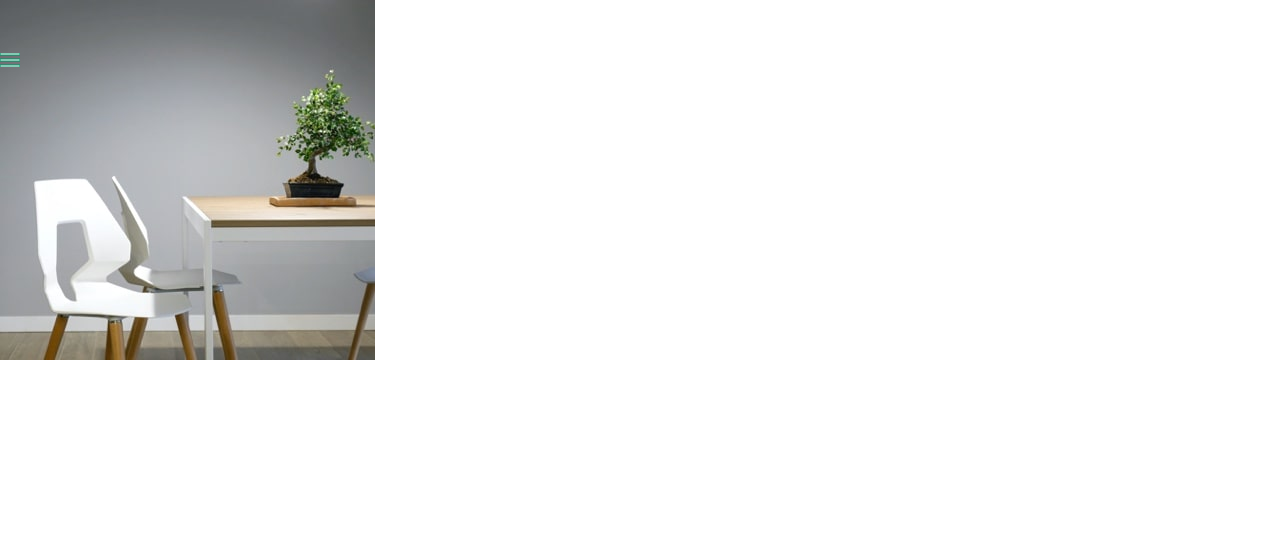
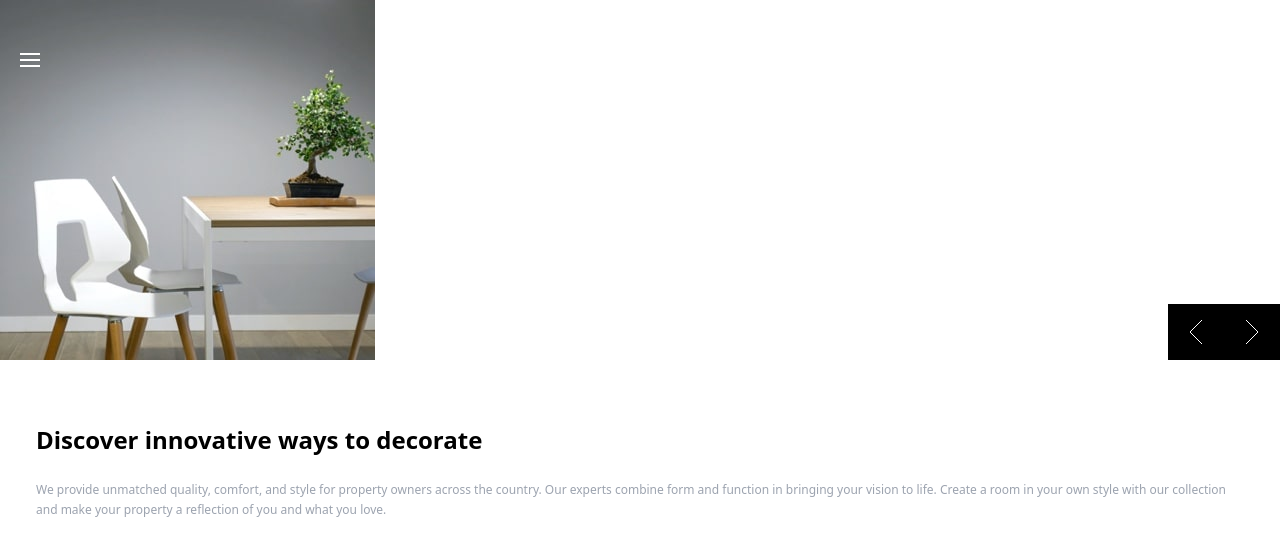
Before and after one commit to mecirmartin/Design-Portfolio, a Next.js app: page /room_homepage_master in a window 1280 px wide. Shown: the top 556 px of the page. Built offline with nearby package versions, Linux system fonts and the light colour scheme.

Commit message:
started to create room_homepage_master

```diff
--- a/pages/room_homepage_master.tsx
+++ b/pages/room_homepage_master.tsx
@@ -2,14 +2,15 @@ import React from "react"
 
 const room_homepage_master = () => {
   return (
-    <div className="relative ">
-      <nav className="relative z-10 flex items-center justify-center pt-12">
-        <div className="absolute left-0 ">
+    <div className="">
+      <div className="relative">
+        <nav className="absolute z-10 flex items-center justify-center w-full pt-11">
+          <div className="absolute left-0 ml-5 ">
             <svg
               width="20"
               height="14"
               xmlns="http://www.w3.org/2000/svg"
-            className="text-green-600 stroke-current"
+              className="text-white "
             >
               <path
                 d="M20 12v2H0v-2h20zm0-6v2H0V6h20zm0-6v2H0V0h20z"
@@ -18,13 +19,64 @@ const room_homepage_master = () => {
               />
             </svg>
           </div>
-        <h1 className="font-sans text-white">room</h1>
+          <h1 className="font-sans text-2xl font-semibold text-white">room</h1>
         </nav>
+
+        <div className="relative">
           <img
-        className="absolute top-0 object-cover"
+            className=""
             src="/images/room_homepage_master/mobile-image-hero-1.jpg"
             alt="chair"
           />
+          <div className="absolute bottom-0 right-0 z-10 flex bg-black">
+            <div className="flex items-center justify-center w-14 h-14">
+              <svg
+                width="14"
+                height="24"
+                xmlns="http://www.w3.org/2000/svg"
+                className="text-white "
+              >
+                <path
+                  d="M13 0L1 12l12 12"
+                  stroke="#FFF"
+                  fill="none"
+                  fill-rule="evenodd"
+                />
+              </svg>
+            </div>
+
+            <div className="flex items-center justify-center w-14 h-14">
+              <svg
+                width="14"
+                height="24"
+                xmlns="http://www.w3.org/2000/svg"
+                className="text-white "
+              >
+                <path
+                  d="M1 0l12 12L1 24"
+                  stroke="#FFF"
+                  fill="none"
+                  fill-rule="evenodd"
+                />
+              </svg>
+            </div>
+          </div>
+        </div>
+      </div>
+      <div className="white-container">
+        <div className="mt-16 mx-9">
+          <h1 className="text-2xl font-semibold">
+            Discover innovative ways to decorate
+          </h1>
+          <p className="my-6 leading-relaxed text-gray-400 font-small">
+            We provide unmatched quality, comfort, and style for property owners
+            across the country. Our experts combine form and function in
+            bringing your vision to life. Create a room in your own style with
+            our collection and make your property a reflection of you and what
+            you love.
+          </p>
+        </div>
+      </div>
     </div>
   )
 }
--- a/styles/globals.css
+++ b/styles/globals.css
@@ -25,6 +25,12 @@
   .background-light-grayish-magenta {
     background-color: hsl(300, 24%, 96%);
   }
+  .white-container {
+    height: 410px;
+  }
+  .font-small {
+    font-size: 12px;
+  }
 }
 
-@import url("https://fonts.googleapis.com/css2?family=Spartan:wght@400;500;700&display=swap");
+@import url("https://fonts.googleapis.com/css2?family=Spartan:wght@400;500;600;700&display=swap");
```
Lines whose indentation alone changed are shown as unchanged.
